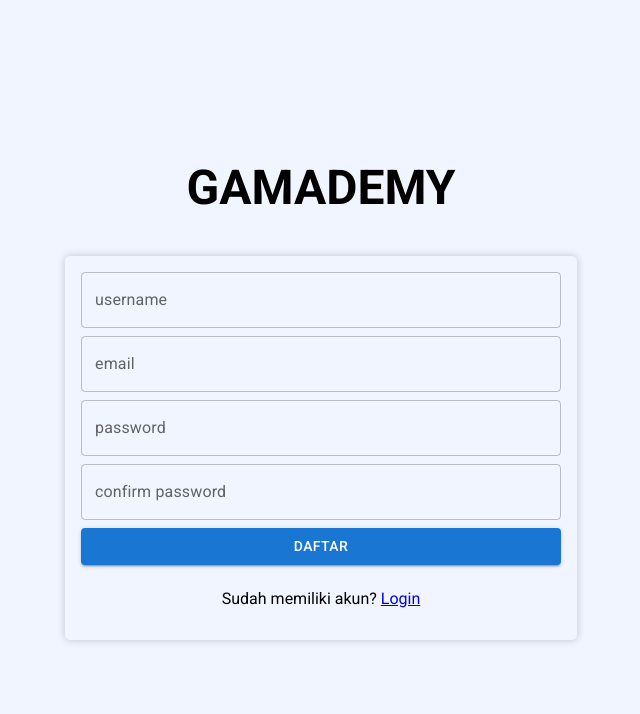
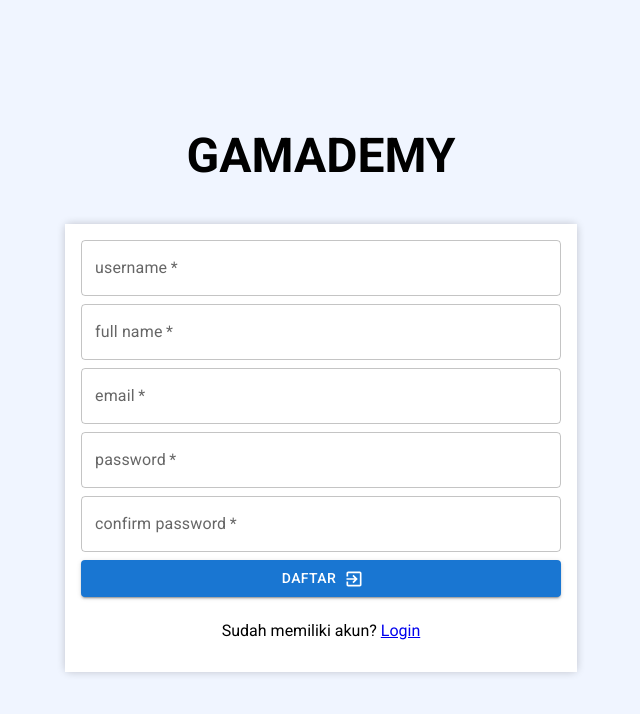
Before and after one commit to masadamsahid/ta-client, a React (Create React App) app: page /register in a window 1280 px wide. Shown: the top 714 px of the page, without its empty margins (319-959 px from the left). Built offline with nearby package versions, Linux system fonts and the light colour scheme.

Commit message:
feature: set register form

```diff
--- a/src/pages/Login.jsx
+++ b/src/pages/Login.jsx
@@ -5,7 +5,7 @@ import {useMutation} from "@apollo/client";
 import gql from "graphql-tag";
 import {useDispatch, useSelector} from "react-redux";
 import {authActions} from "../store/authSlice";
-import {LoginOutlined} from "@mui/icons-material";
+import {ExitToApp} from "@mui/icons-material";
 
 const Login = () => {
   const dispatch = useDispatch();
@@ -52,16 +52,27 @@ const Login = () => {
         >
           <form onSubmit={login}>
             <Stack padding={2} gap={1} bgcolor='#fff'>
-              <TextField label='username/email' value={usernameEmail} onChange={({target:{value}})=>setUsernameEmail(value)}/>
-              <TextField label='password' type='password' value={password} onChange={({target:{value}})=>setPassword(value)}/>
+              <TextField
+                label='username/email'
+                value={usernameEmail}
+                onChange={({target:{value}})=>setUsernameEmail(value)}
+                required
+              />
+              <TextField
+                label='password'
+                type='password'
+                value={password}
+                onChange={({target:{value}})=>setPassword(value)}
+                required
+              />
               <Button
                 fullWidth
                 type='submit'
                 variant='contained'
                 disabled={loading}
-                startIcon={loading ? <CircularProgress size={20} thickness={7} color='inherit'/> : <LoginOutlined/>}
+                endIcon={loading ? <CircularProgress size={20} thickness={7} color='inherit'/> : <ExitToApp/>}
               >
-                {loading ? 'loading response' : 'Login'}
+                {loading ? 'loading' : 'Login'}
               </Button>
               <p>
                 Belum memiliki akun? <RLink to='/register'>Daftar</RLink>
--- a/src/pages/Register.jsx
+++ b/src/pages/Register.jsx
@@ -1,12 +1,51 @@
-import React from 'react';
-import {Box, Button, Stack, TextField, Typography} from "@mui/material";
-import {Link as RLink} from "react-router-dom";
+import React, {useState} from 'react';
+import {Box, Button, CircularProgress, Stack, TextField, Typography} from "@mui/material";
+import {Link as RLink, Navigate} from "react-router-dom";
+import gql from "graphql-tag";
+import {useDispatch, useSelector} from "react-redux";
+import {useMutation} from "@apollo/client";
+import {authActions} from "../store/authSlice";
+import {ExitToApp} from "@mui/icons-material";
 
 const Register = () => {
+  const dispatch = useDispatch();
+
+  const {selfUser} = useSelector(store => store.auth);
+
+  const [username, setUsername] = useState('');
+  const [email, setEmail] = useState('');
+  const [fullName, setFullName] = useState('');
+  const [password, setPassword] = useState('');
+  const [confirmPassword, setConfirmPassword] = useState('');
+
+  const [registerUser, {loading, data}] = useMutation(REGISTER_MUTATION, {
+    variables: {
+      username, email, fullName, password, confirmPassword
+    },
+    update(cache,result){
+      dispatch(authActions.login(result.data.register));
+    }
+  });
+
+  if (selfUser) return <Navigate to='/'/>
+
+  function register(e) {
+    e.preventDefault();
+    registerUser();
+  }
+
   return (
     <Stack minHeight={'100vh'}>
       <Stack my='auto'>
-        <Typography className='text-link' variant='h3' fontWeight={700} textAlign='center' mb='40px' component={RLink} to='/'>
+        <Typography
+          className='text-link'
+          variant='h3'
+          fontWeight={700}
+          textAlign='center'
+          mb='40px'
+          component={RLink}
+          to='/'
+        >
           GAMADEMY
         </Typography>
         <Box
@@ -19,14 +58,48 @@ const Register = () => {
           borderRadius='5px'
           textAlign='center'
         >
-          <form>
-            <Stack padding={2} gap={1}>
-              <TextField label='username'/>
-              <TextField label='email'/>
-              <TextField label='password' type='password'/>
-              <TextField label='confirm password' type='password'/>
-              <Button variant='contained' fullWidth>
-                Daftar
+          <form onSubmit={register}>
+            <Stack padding={2} gap={1} bgcolor='#fff'>
+              <TextField
+                label='username'
+                value={username}
+                onChange={({target: {value}}) => setUsername(value)}
+                required
+              />
+              <TextField
+                label='full name'
+                value={fullName}
+                onChange={({target: {value}}) => setFullName(value)}
+                required
+              />
+              <TextField
+                label='email'
+                value={email}
+                onChange={({target: {value}}) => setEmail(value)}
+                required
+              />
+              <TextField
+                label='password'
+                type='password'
+                value={password}
+                onChange={({target: {value}}) => setPassword(value)}
+                required
+              />
+              <TextField
+                label='confirm password'
+                type='password'
+                value={confirmPassword}
+                onChange={({target: {value}}) => setConfirmPassword(value)}
+                required
+              />
+              <Button
+                fullWidth
+                type='submit'
+                variant='contained'
+                disabled={loading}
+                endIcon={loading ? <CircularProgress size={20} thickness={7} color='inherit'/> : <ExitToApp/>}
+              >
+                {loading ? 'loading' : 'Daftar'}
               </Button>
               <p>
                 Sudah memiliki akun? <RLink to='/login'>Login</RLink>
@@ -39,4 +112,12 @@ const Register = () => {
   );
 };
 
+const REGISTER_MUTATION = gql`
+    mutation register($username: String!, $fullName: String!, $email: String!, $password: String!, $confirmPassword: String!){
+        register(username: $username, fullName: $fullName, email: $email, password: $password, confirmPassword: $confirmPassword){
+            token
+        }
+    }
+`
+
 export default Register;
--- a/src/store/authSlice.js
+++ b/src/store/authSlice.js
@@ -21,12 +21,8 @@ const authSlice = createSlice({
   reducers: {
     login: (state, { payload }) => {
       const decodedJWToken = jwtDecode(payload.token);
-      if (['admin', 'tutor'].includes(decodedJWToken.role)){
-        localStorage.setItem('jwtoken', payload.token);
-        state.selfUser = decodedJWToken;
-      }else {
-        state.selfUser = null;
-      }
+      localStorage.setItem('jwtoken', payload.token);
+      state.selfUser = decodedJWToken;
     },
     logout: (state, action) => {
       localStorage.removeItem('jwtoken');
```
